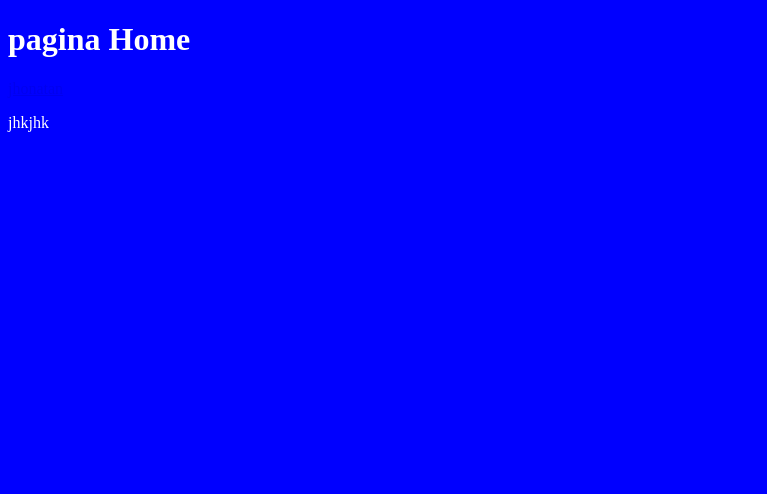
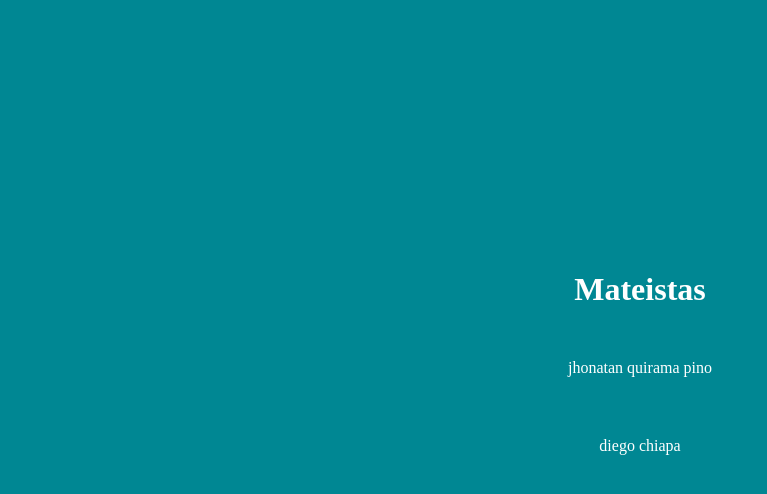
Before and after one commit to dchiapa/LinksLink, a React (Create React App) app: page / in a window 1280 px wide. Shown: the top 494 px of the page, without its empty margins (0-767 px from the left). Built offline with nearby package versions, Linux system fonts and the light colour scheme.

Commit message:
adding changes and filter

```diff
--- a/src/App.js
+++ b/src/App.js
@@ -1,8 +1,8 @@
 import "../src/css/App.css";
 import React from "react";
-import ProfileKira from "./components/Profilekira";
-import Home from "./pages/Home"
-import PagenotFound from "./pages/PagenotFound"
+import {Profile} from "./components/Profile";
+import {Home} from "./pages/Home"
+import {PagenotFound} from "./pages/PagenotFound"
 import {
   BrowserRouter as Router,
   Switch,
@@ -12,8 +12,9 @@ function App() {
   return (
     <Router>
     <Switch>
-      <Route exact path="/ProfileKira" component={ProfileKira}/>
+      <Route exact path="/Profile/:id" component={Profile}/>
       <Route exact path="/" component={Home}/>
+      <Route exact path="/Home" component={Home}/>
       <Route path="/*" component={PagenotFound}/>
     </Switch>
     </Router>
--- /dev/null
+++ b/src/assets/users.json
@@ -0,0 +1,5 @@
+{"users":[
+  {"id":1, "userName":"Diego Chiapa", "img":"https://depor.com/resizer/4LiA3UcZpkTbq0pGF8j9dPiahkw=/580x330/smart/filters:format(jpeg):quality(75)/cloudfront-us-east-1.images.arcpublishing.com/elcomercio/6Y2EDIISGFGVFANEVDCR5LCG34.jpg", "linkedin":"https://www.linkedin.com/in/diegochiapa/", "github":"https://github.com/dchiapa"},
+  {"id":2, "userName":"kira","img":"https://cdn.alfabetajuega.com/wp-content/uploads/2019/10/dragon-ball-goku-black.jpg", "linkedin":"https://www.linkedin.com/in/jhonatanquirama/","github":"https://github.com/kira4489","gitlab":"https://gitlab.com/quiramapino347"}
+]
+}
--- /dev/null
+++ b/src/components/Profile.js
@@ -0,0 +1,27 @@
+import { users } from "../assets/users.json";
+import { useParams } from "react-router-dom";
+
+export const Profile = () => {
+ let { id } = useParams();
+  /* const userPreview = props.match.params.id.slice(1, props.match.params.id.length);
+  users.filter((user) => {
+    if (user.userName === userPreview) {
+      console.log(user);
+    }
+  }); */
+
+  return (
+    <div className="container">
+      {console.log(users)}
+      {
+            users
+              .filter((user) => user.id === id)
+              .map((user) => (
+                <div className="full-card" key={ user.id }>
+                  <h2>Name: {user.userName}</h2>
+                  <h3>{user.github}</h3>
+                </div>
+              ))}
+    </div>
+  );
+};
--- a/src/components/Profilekira.js
+++ /dev/null
@@ -1,9 +0,0 @@
-const ProfileKira = () => {
- return (
-     <div>
-    <h2>Esta es la page de contact</h2>
-     </div>
-  )
-}
-
-export default ProfileKira
--- a/src/css/App.css
+++ b/src/css/App.css
@@ -1,5 +1,3 @@
 body {
-  background-color: blue;
-  color: white;
-  border: 2px;
-  border-radius: 5px; }
+  background-color: #008793;
+  color: #ffff; }
--- /dev/null
+++ b/src/css/Home.css
@@ -0,0 +1,13 @@
+.container {
+  width: 100%;
+  min-height: 80vh;
+  display: flex;
+  flex-direction: column;
+  align-items: center;
+  justify-content: center; }
+  .container h1 {
+    margin-top: 100px; }
+  .container a {
+    margin: 30px auto;
+    text-decoration: none;
+    color: #ffff; }
--- a/src/pages/Home.js
+++ b/src/pages/Home.js
@@ -1,13 +1,12 @@
-import { Link } from "react-router-dom"
+import { Link } from "react-router-dom";
+import "../css/Home.css";
 
-const Home = () => {
-    return (
-        <div>
-        <h1>pagina Home</h1>
-        <Link to="/ProfileKira">jhonatan</Link>
-        <p>jhkjhk</p>
-        </div>
-    )
-}
-
-export default Home
+export const Home = () => {
+  return (
+    <div className="container">
+      <h1>Mateistas</h1>
+      <Link to="/Profile/jhonatan" user="kira">jhonatan quirama pino</Link>
+      <Link to="/Profile/diego" user="diego">diego chiapa</Link>
+    </div>
+  );
+};
--- a/src/pages/PagenotFound.js
+++ b/src/pages/PagenotFound.js
@@ -1,9 +1,3 @@
-const PagenotFound = () => {
-    return (
-                <div>
-                    pAGE NO ENCONTRAD
-                </div>
-    )
-}
-
-export default PagenotFound
+export const PagenotFound = () => {
+  return <div>Que estas buscando pibe o boludo</div>;
+};
--- a/src/scss/App.scss
+++ b/src/scss/App.scss
@@ -1,19 +1,6 @@
-$color_principal: silver;
-$color_secundario: white;
-$color_main: blue;
-
-@mixin nuevo-borde($size) {
-  @if ($size > 8) {
-    border: 2px;
-    border-radius: 5px;
-  } @else {
-    border: 1px;
-    border-radius: 3px;
-  }
-}
+@import "./Variables.scss";
 
 body {
   background-color: $color_main;
   color: $color_secundario;
-  @include nuevo-borde(10);
 }
--- /dev/null
+++ b/src/scss/Home.scss
@@ -0,0 +1,18 @@
+@import "./Variables.scss";
+
+.container{
+    width: 100%;
+    min-height: 80vh;
+    display: flex;
+    flex-direction: column;
+    align-items: center;
+    justify-content: center;
+    h1{
+        margin-top: 100px;
+    }
+    a{
+        margin: 30px auto;
+        text-decoration: none;
+        color: $color_secundario;
+    }
+}
--- /dev/null
+++ b/src/scss/_Variables.scss
@@ -0,0 +1,3 @@
+$color_principal: silver;
+$color_secundario: #ffff;
+$color_main: #008793;
```
Also changed, not shown: src/assets/readme.md (deleted).
